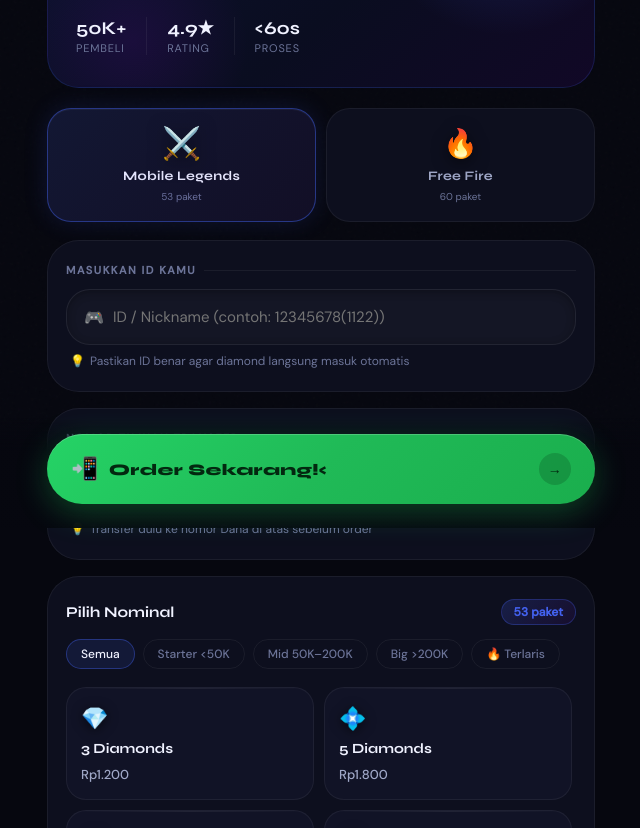
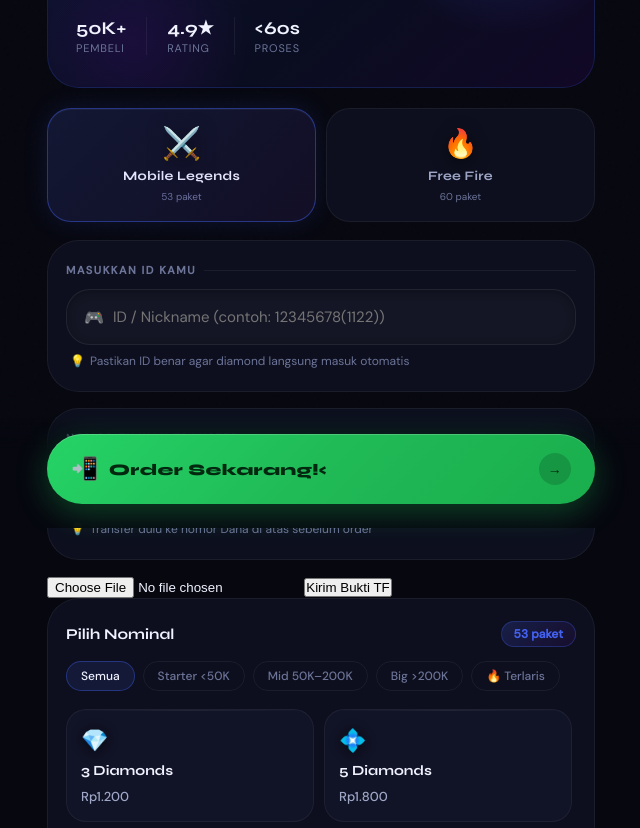
Before and after one commit to Skyzhumd/dliistore, a plain HTML site: page index.html in a window 1280 px wide. Shown: the part 272-1100 px from the top of the page, without its empty margins (319-959 px from the left). Drawn offline with Linux system fonts and the light colour scheme.

Commit message:
Add files via upload

```diff
--- a/index.html
+++ b/index.html
@@ -643,6 +643,10 @@
   </div>
 </div>
 
+<!-- Upload Bukti Pembayaran -->
+<input type="file" id="buktiTf" accept="image/*">
+<button id="uploadBtn" onclick="handleUpload()">Kirim Bukti TF</button>
+<p id="status" style="font-style:italic;"></p>
 
   <!-- PRODUCTS -->
   <div class="card-section" style="padding-bottom: 14px;">
```
